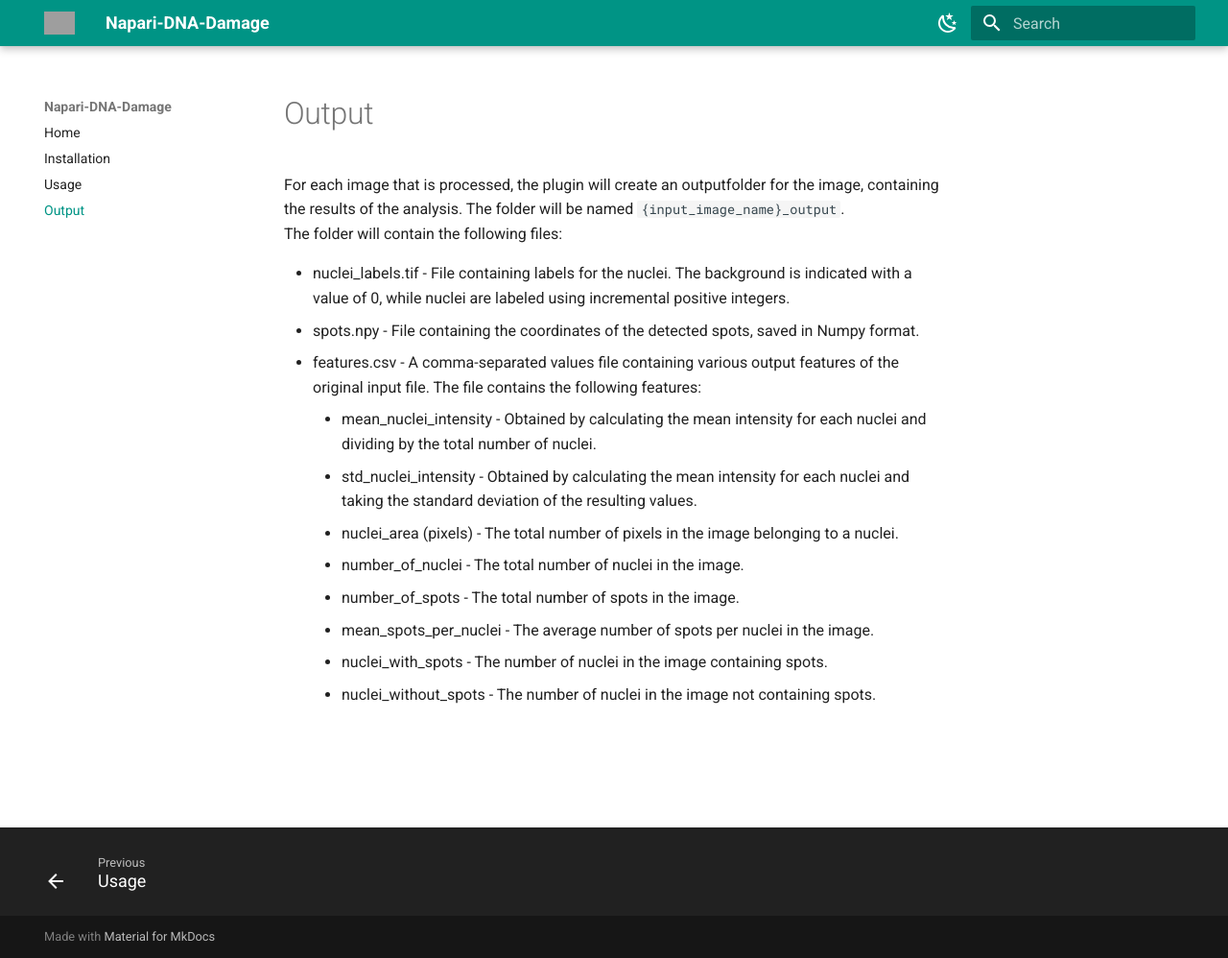
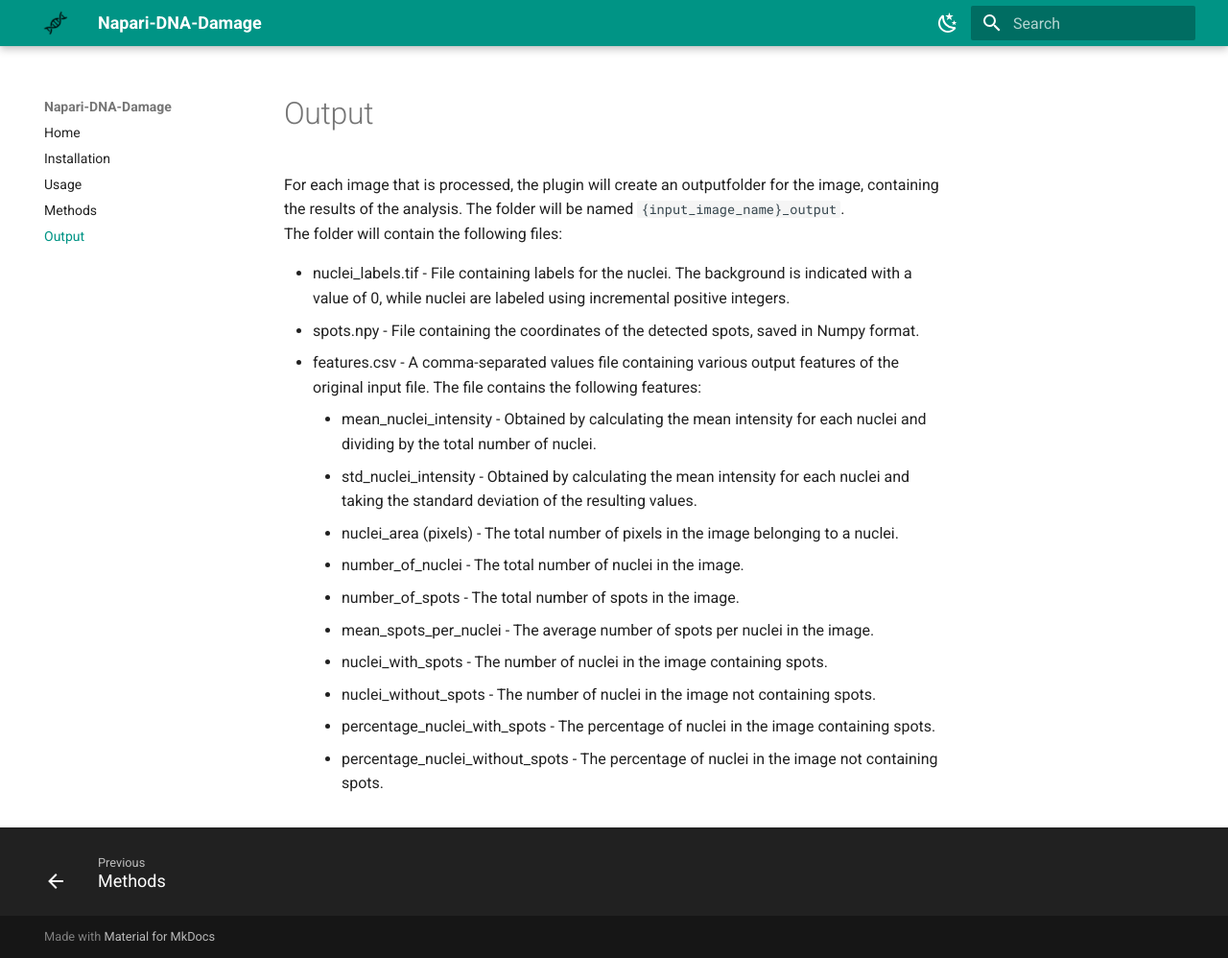
Before and after one commit to JvB22/napari-dna-damage, an MkDocs documentation site: the page built from docs/output.md, in a window 1280 px wide and 998 px high. Shown: the whole window at 96% size. Built offline with MkDocs 1.6.1 and Material for MkDocs 9.7.7, drawn with Linux system fonts in a browser that asks for light colours; grey boxes are pictures that could not be loaded.

Commit message:
Documentation

```diff
--- a/docs/output.md
+++ b/docs/output.md
@@ -12,3 +12,5 @@ The folder will contain the following files:
     - mean_spots_per_nuclei - The average number of spots per nuclei in the image.
     - nuclei_with_spots - The number of nuclei in the image containing spots.
     - nuclei_without_spots - The number of nuclei in the image not containing spots.
+    - percentage_nuclei_with_spots - The percentage of nuclei in the image containing spots.
+    - percentage_nuclei_without_spots - The percentage of nuclei in the image not containing spots.
--- a/mkdocs.yml
+++ b/mkdocs.yml
@@ -1,8 +1,8 @@
 site_name: Napari-DNA-Damage
 site_url: https://jvb22.github.io/napari-dna-damage/
 theme:
-  logo: assets/images/nb_icon.png
-  favicon: assets/images/nb_icon.png
+  logo: assets/images/dna-icon.png
+  favicon: assets/images/dna-icon.png
   name: material
 
   features:
@@ -26,6 +26,7 @@ nav:
   - Home: index.md
   - Installation: installation.md
   - Usage: usage.md
+  - Methods: methods.md
   - Output: output.md
 
 watch:
```
Also changed, not shown: README.md (+4 -2 lines), docs/methods.md (+15 -0 lines), docs/usage.md (+4 -0 lines), pyproject.toml (+12 -1 lines), docs/assets/images/bare_widget.PNG (added), docs/assets/images/batch_processing.PNG (added), docs/assets/images/cellpose_after.PNG (added), docs/assets/images/cellpose_before.PNG (added), docs/assets/images/dna-icon.png (added), docs/assets/images/napari_widget.PNG (added), docs/assets/images/spotiflow_after.PNG (added), docs/assets/images/spotiflow_before.PNG (added), 2 other files.
